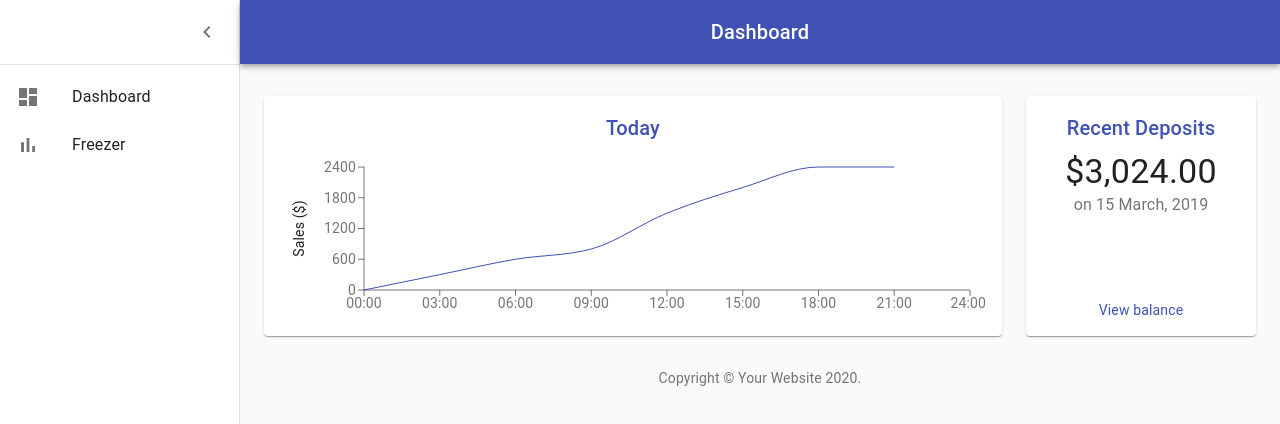
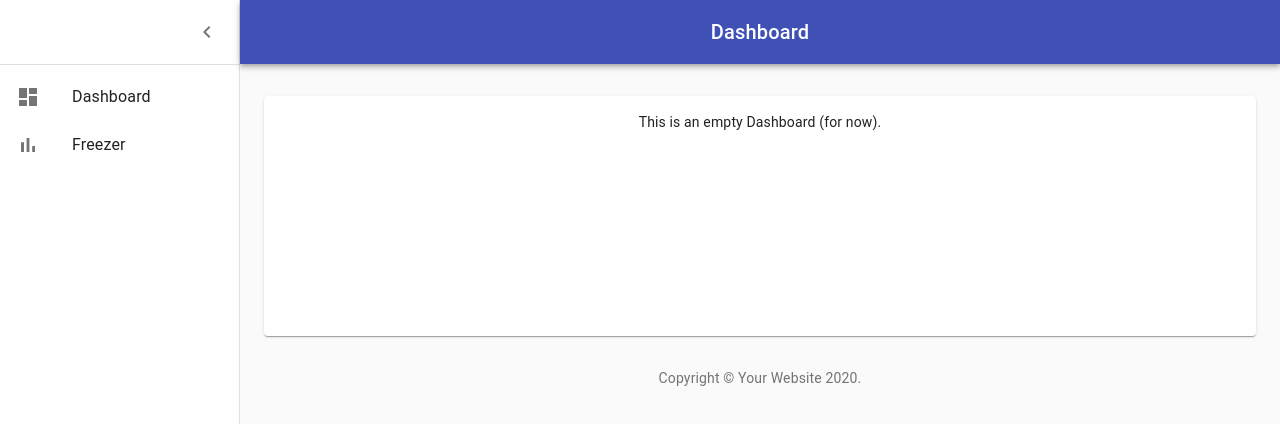
Before and after one commit to juliabode/food-inventory-organizer, a React (Create React App) app in the folder react/: page / in a window 1280 px wide. Shown: the top 424 px of the page. Built offline with nearby package versions, Linux system fonts and the light colour scheme.

Commit message:
Empty dashboard.

```diff
--- a/react/src/dashboard/Dashboard.js
+++ b/react/src/dashboard/Dashboard.js
@@ -166,16 +166,9 @@ export default function Dashboard() {
         <div className={classes.appBarSpacer} />
         <Container maxWidth="lg" className={classes.container}>
           <Grid container spacing={3}>
-            {/* Chart */}
-            <Grid item xs={12} md={8} lg={9}>
+            <Grid item lg={12}>
               <Paper className={fixedHeightPaper}>
-                <Chart />
-              </Paper>
-            </Grid>
-            {/* Recent Deposits */}
-            <Grid item xs={12} md={4} lg={3}>
-              <Paper className={fixedHeightPaper}>
-                <Deposits />
+                This is an empty Dashboard (for now).
               </Paper>
             </Grid>
           </Grid>
```
